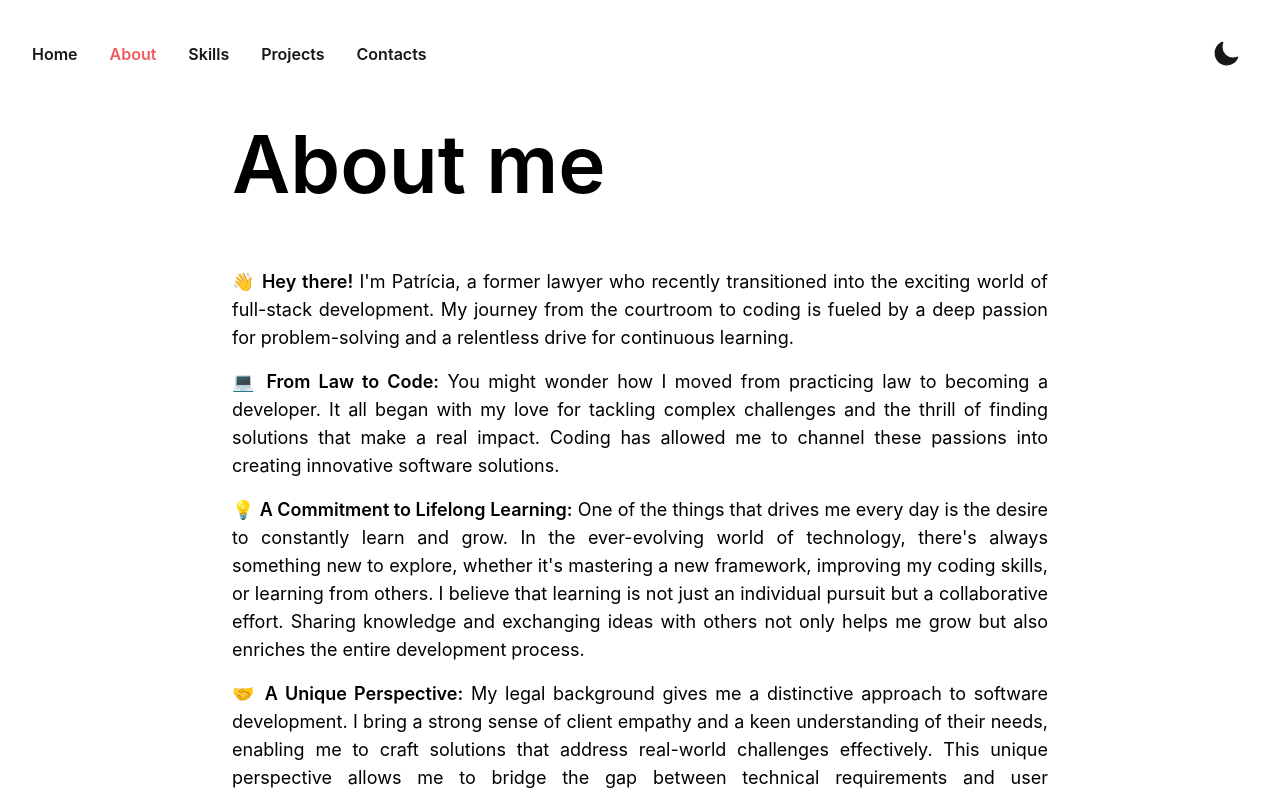
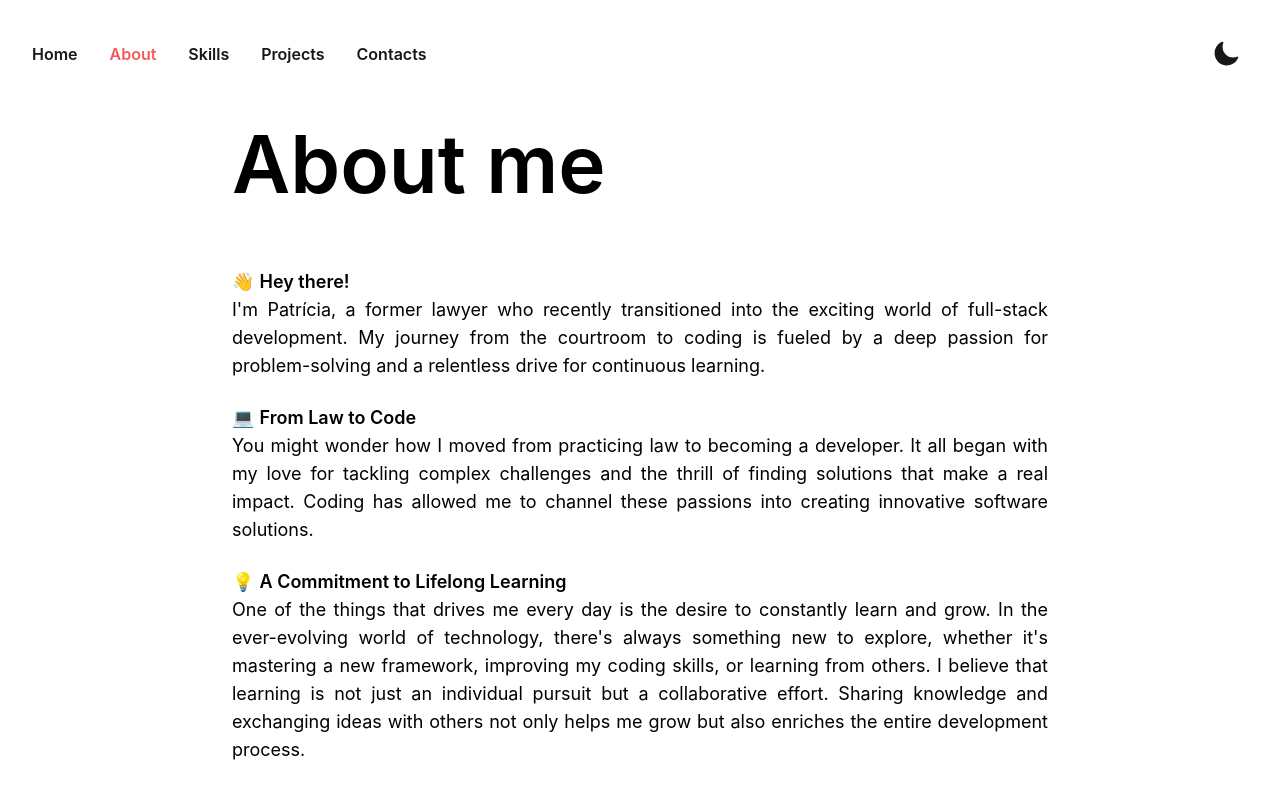
Before and after one commit to patr-silva/my-portfolio, a React (Create React App) app: page /about in a window 1280 px wide. Shown: the top 792 px of the page. Built offline with nearby package versions, Linux system fonts and the light colour scheme.

Commit message:
Changed about me text

```diff
--- a/src/pages/About.tsx
+++ b/src/pages/About.tsx
@@ -8,26 +8,28 @@ const About: React.FC = () => {
         <Typewriter text={["About me"]} speed={100} highlightColor='#f15b5b' />
 
         <p className='text-lg dark:text-neutral-200 mt-16'>
-          👋 <span className='font-semibold'> Hey there!</span> I'm Patrícia, a
-          former lawyer who recently transitioned into the exciting world of
-          full-stack development. My journey from the courtroom to coding is
-          fueled by a deep passion for problem-solving and a relentless drive
-          for continuous learning.
+          👋 <span className='font-semibold'> Hey there!</span> <br /> I'm
+          Patrícia, a former lawyer who recently transitioned into the exciting
+          world of full-stack development. My journey from the courtroom to
+          coding is fueled by a deep passion for problem-solving and a
+          relentless drive for continuous learning.
         </p>
 
-        <p className='mt-4 text-lg dark:text-neutral-200'>
-          💻 <span className='font-semibold'>From Law to Code:</span> You might
-          wonder how I moved from practicing law to becoming a developer. It all
-          began with my love for tackling complex challenges and the thrill of
-          finding solutions that make a real impact. Coding has allowed me to
-          channel these passions into creating innovative software solutions.
+        <p className='mt-6 text-lg dark:text-neutral-200'>
+          💻 <span className='font-semibold'>From Law to Code</span> <br /> You
+          might wonder how I moved from practicing law to becoming a developer.
+          It all began with my love for tackling complex challenges and the
+          thrill of finding solutions that make a real impact. Coding has
+          allowed me to channel these passions into creating innovative software
+          solutions.
         </p>
 
-        <p className='mt-4 text-lg dark:text-neutral-200'>
+        <p className='mt-6 text-lg dark:text-neutral-200'>
           💡{" "}
           <span className='font-semibold'>
-            A Commitment to Lifelong Learning:
+            A Commitment to Lifelong Learning
           </span>{" "}
+          <br />
           One of the things that drives me every day is the desire to constantly
           learn and grow. In the ever-evolving world of technology, there's
           always something new to explore, whether it's mastering a new
@@ -38,9 +40,9 @@ const About: React.FC = () => {
           process.
         </p>
 
-        <p className='mt-4 text-lg dark:text-neutral-200'>
-          🤝 <span className='font-semibold'>A Unique Perspective:</span> My
-          legal background gives me a distinctive approach to software
+        <p className='mt-6 text-lg dark:text-neutral-200'>
+          🤝 <span className='font-semibold'>A Unique Perspective</span> <br />{" "}
+          My legal background gives me a distinctive approach to software
           development. I bring a strong sense of client empathy and a keen
           understanding of their needs, enabling me to craft solutions that
           address real-world challenges effectively. This unique perspective
```
